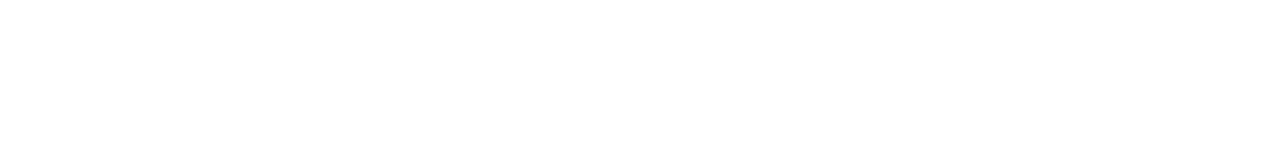
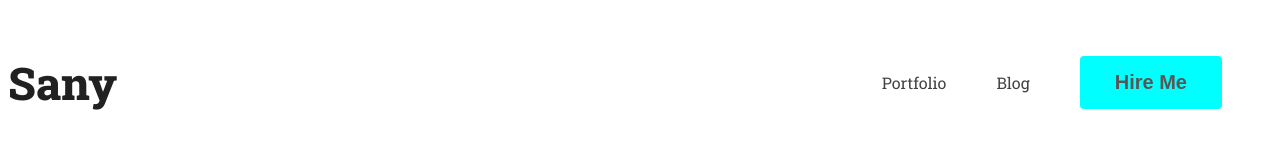
Before and after one commit to Roni0186/abdullah-portfolio2, a plain HTML site: page index.html in a window 1280 px wide. Drawn offline with Linux system fonts and the light colour scheme.

Commit message:
next commit

```diff
--- a/index.html
+++ b/index.html
@@ -4,8 +4,29 @@
     <meta charset="UTF-8">
     <meta name="viewport" content="width=device-width, initial-scale=1.0">
     <title>Abdullah-portfolio-2</title>
+    <link rel="preconnect" href="https://fonts.googleapis.com">
+    <link rel="preconnect" href="https://fonts.gstatic.com" crossorigin>
+    <link href="https://fonts.googleapis.com/css2?family=Roboto+Slab:wght@100..900&display=swap" rel="stylesheet">
+    <link rel="stylesheet" href="style/style.css">
 </head>
 <body>
+    <header>
+        <nav>
+            <h3 class="nav-title">Sany</h3>
+            <ul>
+                <li><a href="">Portfolio</a></li>
+                <li><a href="">Blog</a></li>
+                <li><button class="primary-button">Hire Me</button></li>
+            </ul>
+
+        </nav>
+    </header>
+    <main>
+
+    </main>
+    <footer>
+
+    </footer>
 
 </body>
 </html>
--- a/style/style.css
+++ b/style/style.css
@@ -0,0 +1,39 @@
+body {
+      font-family: "Roboto Slab", serif;
+      font-optical-sizing: auto;
+      font-weight: weight;
+      font-style: normal;
+    }
+    nav {
+        display: flex ;
+        align-items: center;
+        justify-content: space-between;
+    }
+    .nav-title {
+        color: rgb(34, 33, 34);
+        font-size: 45px;
+        font-weight: 800;
+    }
+    nav > ul {
+        display: flex;
+        align-items: center;
+    }
+    nav li {
+        list-style: none;
+        margin-right: 50px;
+    }
+    nav a {
+        text-decoration: none;
+        color: rgb(68, 67, 66);
+    }
+.primary-button {
+   background-color: aqua;
+   border-radius: 4px;
+   border: 0;
+   color: rgb(88, 85, 85);
+   font-size: 20px;
+   font-weight: 600;
+   padding: 15px 35px;
+
+
+}
```
